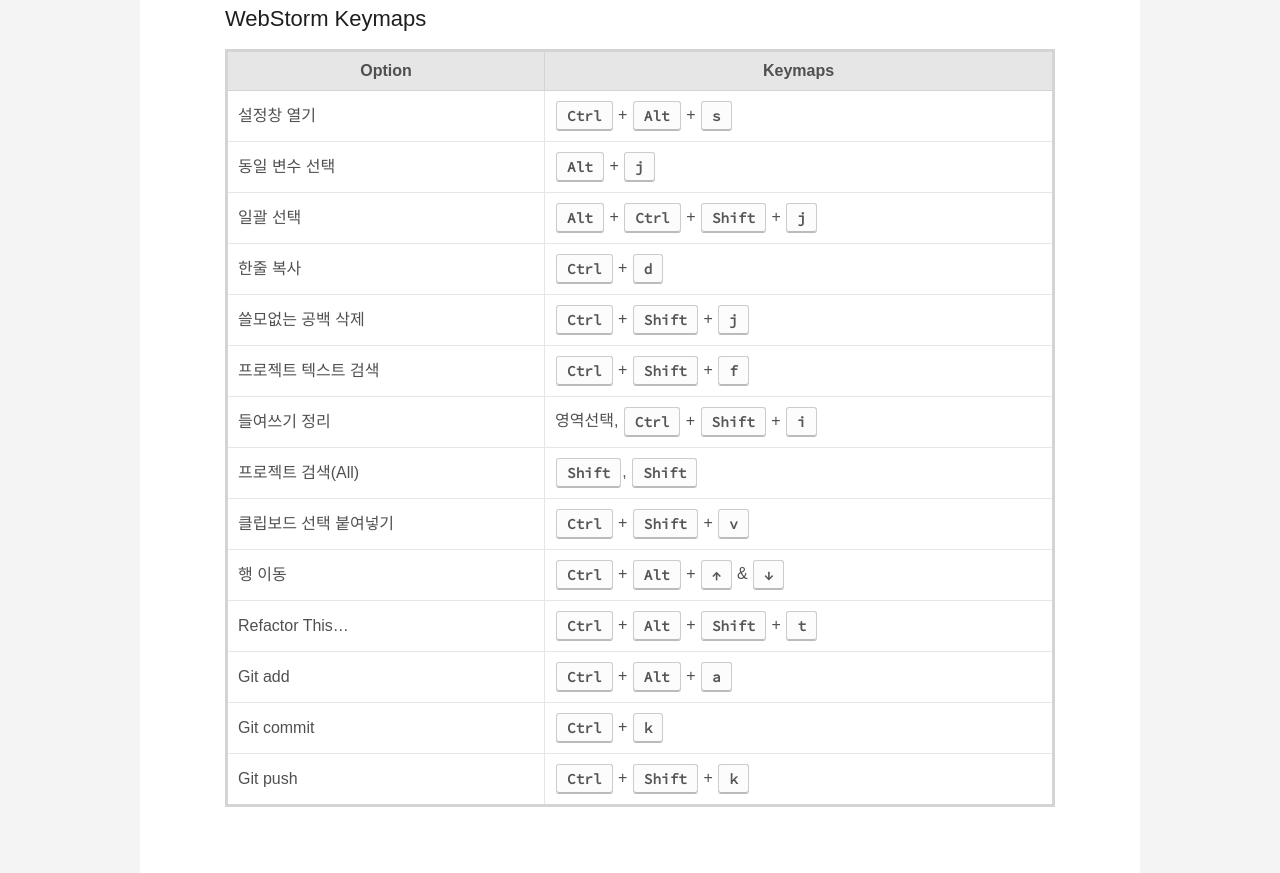
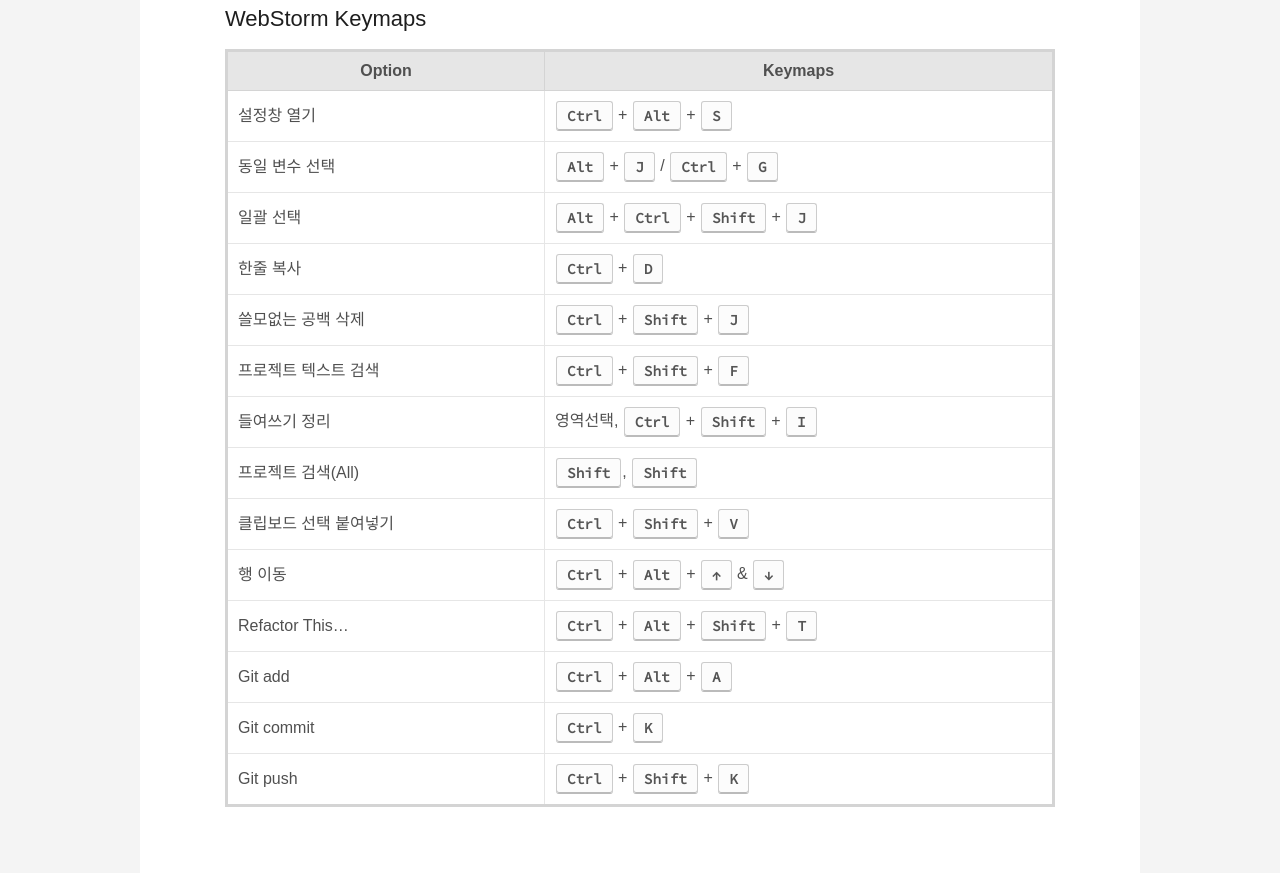
Before and after one commit to gutmate/gutmate.github.com, a Jekyll site: the page built from _posts/2017-03-24-webstorm-keymaps.md, in a window 1280 px wide. Shown: the part 502-1375 px from the top of the page. Built offline with Jekyll 4.4.1, drawn with Linux system fonts in a browser that asks for light colours; some web fonts are replaced; comment, search, counter and statistics services are not loaded.

Commit message:
Update Posting about Webstrom-keymaps

```diff
--- a/_posts/2017-03-24-webstorm-keymaps.md
+++ b/_posts/2017-03-24-webstorm-keymaps.md
@@ -14,17 +14,17 @@
 
 |Option|Keymaps|
 |---|---|
-|설정창 열기|<kbd>Ctrl</kbd> + <kbd>Alt</kbd> + <kbd>s</kbd>|
-|동일 변수 선택|<kbd>Alt</kbd> + <kbd>j</kbd>|
-|일괄 선택|<kbd>Alt</kbd> + <kbd>Ctrl</kbd> + <kbd>Shift</kbd> + <kbd>j</kbd>|
-|한줄 복사|<kbd>Ctrl</kbd> + <kbd>d</kbd>|
-|쓸모없는 공백 삭제|<kbd>Ctrl</kbd> + <kbd>Shift</kbd> + <kbd>j</kbd>|
-|프로젝트 텍스트 검색|<kbd>Ctrl</kbd> + <kbd>Shift</kbd> + <kbd>f</kbd>|
-|들여쓰기 정리|영역선택, <kbd>Ctrl</kbd> + <kbd>Shift</kbd> + <kbd>i</kbd>|
+|설정창 열기|<kbd>Ctrl</kbd> + <kbd>Alt</kbd> + <kbd>S</kbd>|
+|동일 변수 선택|<kbd>Alt</kbd> + <kbd>J</kbd> / <kbd>Ctrl</kbd> + <kbd>G</kbd>|
+|일괄 선택|<kbd>Alt</kbd> + <kbd>Ctrl</kbd> + <kbd>Shift</kbd> + <kbd>J</kbd>|
+|한줄 복사|<kbd>Ctrl</kbd> + <kbd>D</kbd>|
+|쓸모없는 공백 삭제|<kbd>Ctrl</kbd> + <kbd>Shift</kbd> + <kbd>J</kbd>|
+|프로젝트 텍스트 검색|<kbd>Ctrl</kbd> + <kbd>Shift</kbd> + <kbd>F</kbd>|
+|들여쓰기 정리|영역선택, <kbd>Ctrl</kbd> + <kbd>Shift</kbd> + <kbd>I</kbd>|
 |프로젝트 검색(All)|<kbd>Shift</kbd>, <kbd>Shift</kbd>|
-|클립보드 선택 붙여넣기|<kbd>Ctrl</kbd> + <kbd>Shift</kbd> + <kbd>v</kbd>|
+|클립보드 선택 붙여넣기|<kbd>Ctrl</kbd> + <kbd>Shift</kbd> + <kbd>V</kbd>|
 |행 이동|<kbd>Ctrl</kbd> + <kbd>Alt</kbd> + <kbd>↑</kbd> & <kbd>↓</kbd>|
-|Refactor This...|<kbd>Ctrl</kbd> + <kbd>Alt</kbd> + <kbd>Shift</kbd> + <kbd>t</kbd>|
-|Git add|<kbd>Ctrl</kbd> + <kbd>Alt</kbd> + <kbd>a</kbd>|
-|Git commit|<kbd>Ctrl</kbd> + <kbd>k</kbd>|
-|Git push|<kbd>Ctrl</kbd> + <kbd>Shift</kbd> + <kbd>k</kbd>|
+|Refactor This...|<kbd>Ctrl</kbd> + <kbd>Alt</kbd> + <kbd>Shift</kbd> + <kbd>T</kbd>|
+|Git add|<kbd>Ctrl</kbd> + <kbd>Alt</kbd> + <kbd>A</kbd>|
+|Git commit|<kbd>Ctrl</kbd> + <kbd>K</kbd>|
+|Git push|<kbd>Ctrl</kbd> + <kbd>Shift</kbd> + <kbd>K</kbd>|
```
